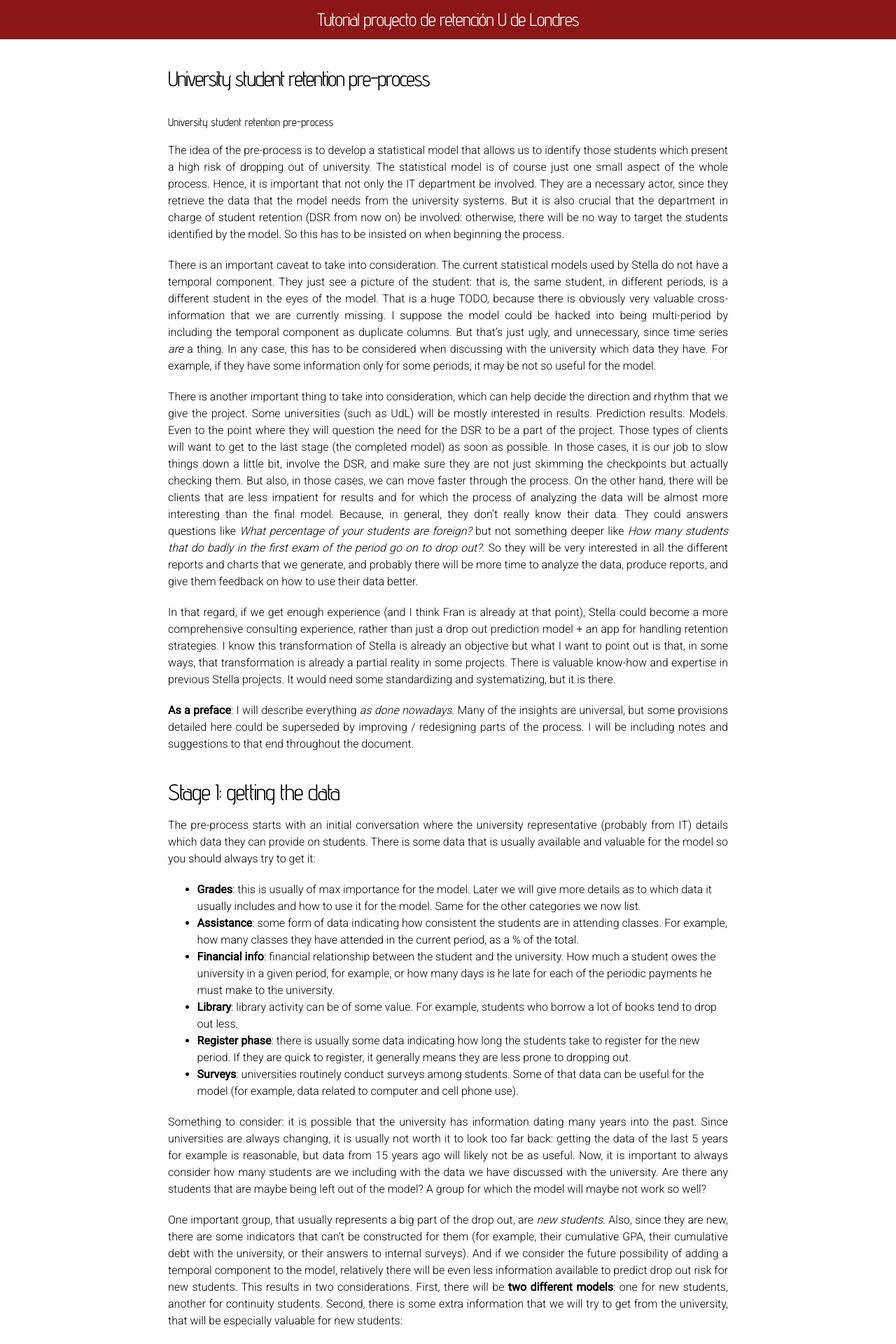
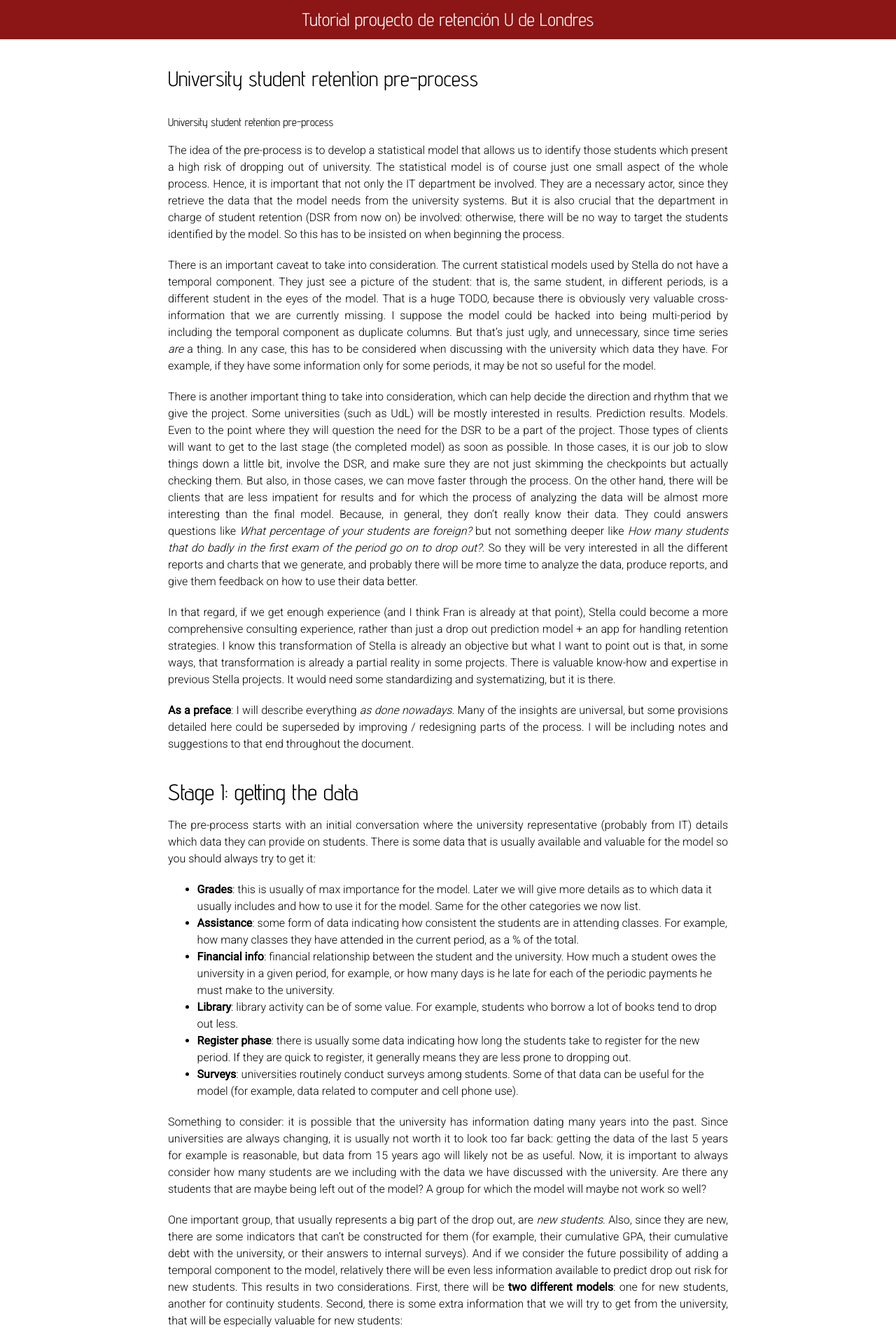
Before and after one commit to lacrendic/stella_docs, a Jekyll site: the page built from index.md, in a window 1280 px wide. Shown: the top 1920 px of the page at 70% size. Built offline with Jekyll 4.4.1, drawn with Linux system fonts in a browser that asks for light colours; our own code applies the rules of GitHub Pages for plain Markdown files.

Commit message:
Update main.css

```diff
--- a/css/main.css
+++ b/css/main.css
@@ -136,7 +136,6 @@ a:visited { color: #205caa; }
 .site-title:visited {
   display: block;
   font-size: 26px;
-  letter-spacing: -1px;
   line-height: 56px;
   position: relative;
   z-index: 1;
@@ -154,7 +153,6 @@ a:visited { color: #205caa; }
 .site-nav .page-link {
   margin-left: 20px;
   color: #727272;
-  letter-spacing: -.5px;
 }
 
 /* Site footer */
@@ -167,7 +165,6 @@ a:visited { color: #205caa; }
 .footer-heading {
   font-size: 18px;
   font-weight: 300;
-  letter-spacing: -.5px;
   margin-bottom: 15px;
 }
 
@@ -202,7 +199,6 @@ a:visited { color: #205caa; }
 .site-footer li,
 .site-footer p {
   font-size: 15px;
-  letter-spacing: -.3px;
   color: #828282;
 }
 
@@ -236,7 +232,6 @@ a:visited { color: #205caa; }
 
 .posts .post-link {
   font-size: 24px;
-  letter-spacing: -1px;
   line-height: 1;
 }
 
@@ -254,7 +249,6 @@ a:visited { color: #205caa; }
 
 .post-header h1 {
   font-size: 30px;
-  letter-spacing: -1.75px;
   line-height: 1;
   font-weight: 300;
 }
@@ -283,17 +277,14 @@ a:visited { color: #205caa; }
 
 .post-content h2 {
   font-size: 32px;
-  letter-spacing: -1.25px;
 }
 
 .post-content h3 {
   font-size: 26px;
-  letter-spacing: -1px;
 }
 
 .post-content h4 {
   font-size: 20px;
-  letter-spacing: -1px;
 }
 
 .post-content blockquote {
@@ -301,7 +292,6 @@ a:visited { color: #205caa; }
   padding-left: 20px;
   font-size: 18px;
   opacity: .6;
-  letter-spacing: -1px;
   font-style: italic;
   margin: 30px 0;
 }
```
